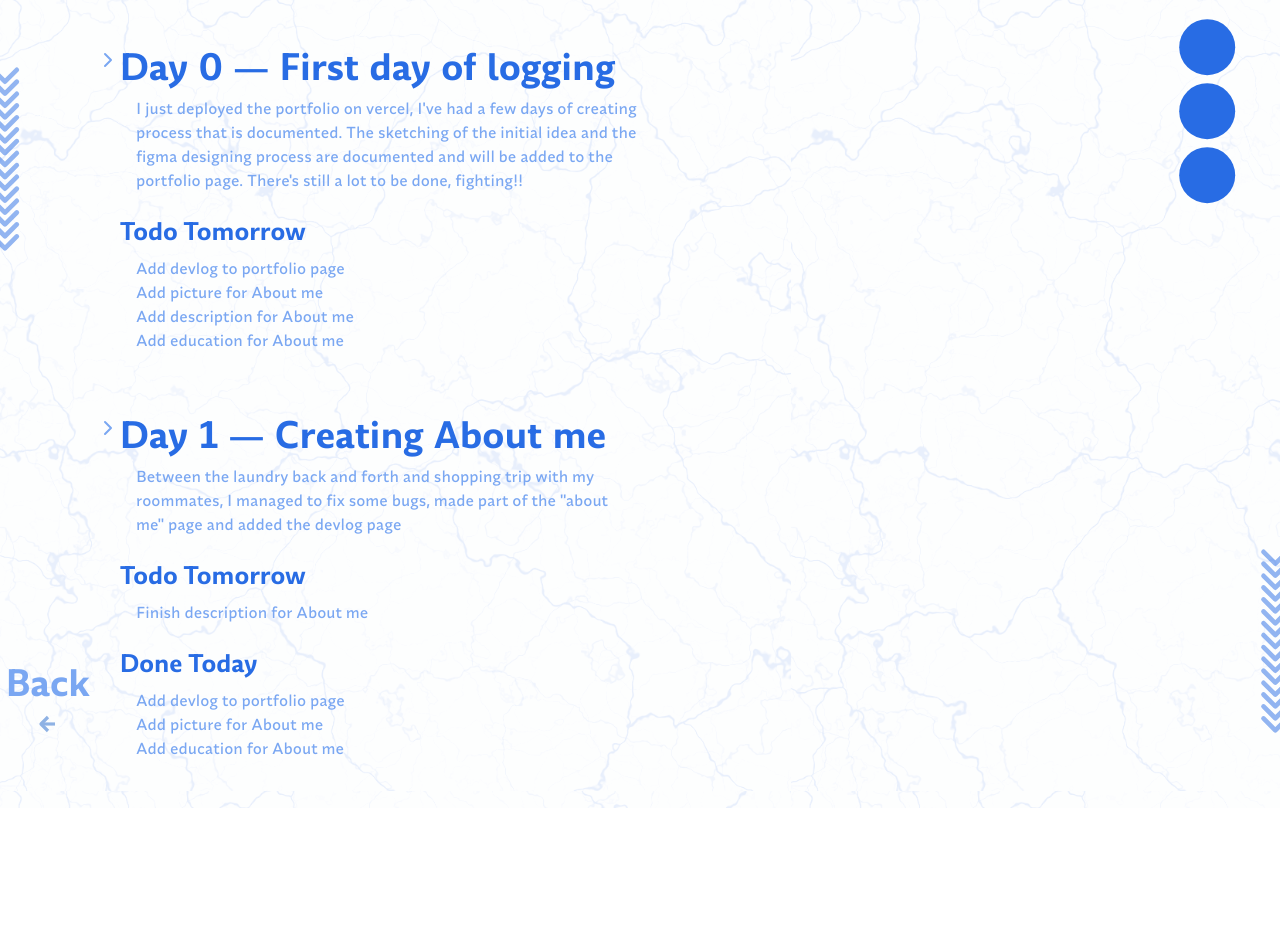
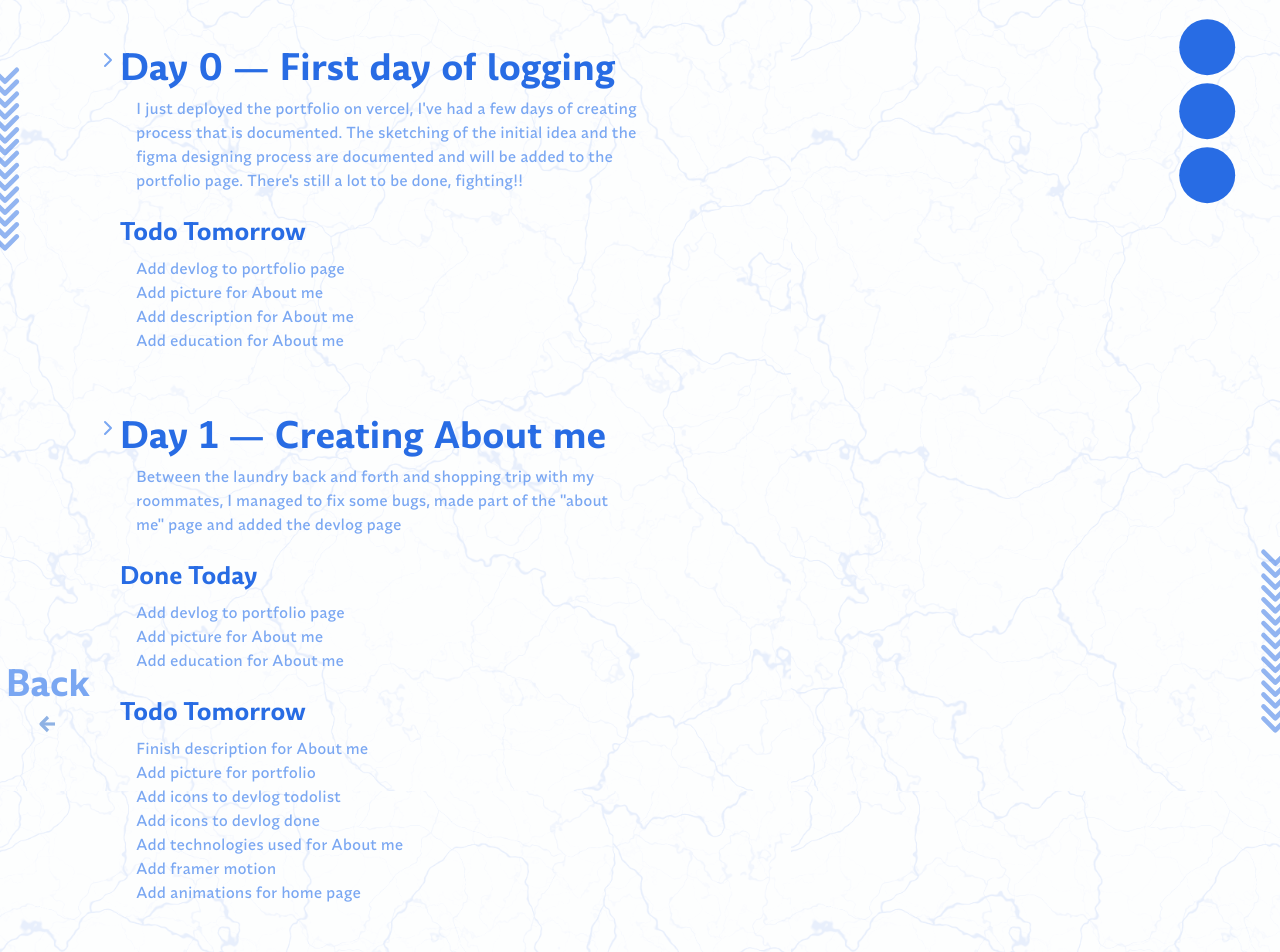
Before and after one commit to Ch3ru09/portfolio, a Next.js app: page /project/portfolio/devlog in a window 1280 px wide. Before the commit the page ends 808 px from the top, so only its background shows below. Built offline with nearby package versions, Linux system fonts and the light colour scheme.

Commit message:
updated devlog, logo and devlog page

```diff
--- a/src/app/(home)/project/portfolio/devlog/page.tsx
+++ b/src/app/(home)/project/portfolio/devlog/page.tsx
@@ -16,6 +16,18 @@ export default function Devlog() {
                 <h2>{log.title}</h2>
               </div>
               <p className="ml-4 mt-2">{log.log}</p>
+              {log.is_done.length > 0 && (
+                <>
+                  <h3 className="mt-6 text-primary text-2xl font-heading font-bold">
+                    Done Today
+                  </h3>
+                  <ul className="ml-4 mt-2">
+                    {log.is_done.map((todo, j) => {
+                      return <li key={j}>{todo}</li>;
+                    })}
+                  </ul>
+                </>
+              )}
               {log.todos.length > 0 && (
                 <>
                   <h3 className="mt-6 text-primary text-2xl font-heading font-bold">
@@ -28,18 +40,6 @@ export default function Devlog() {
                   </ul>
                 </>
               )}
-              {log.is_done.length > 0 && (
-                <>
-                  <h3 className="mt-6 text-primary text-2xl font-heading font-bold">
-                    Done Today
-                  </h3>
-                  <ul className="ml-4 mt-2">
-                    {log.is_done.map((todo, j) => {
-                      return <li key={j}>{todo}</li>;
-                    })}
-                  </ul>
-                </>
-              )}
             </div>
           </li>
         );
--- a/src/assets/portfolio/devlog.json
+++ b/src/assets/portfolio/devlog.json
@@ -3,23 +3,31 @@
     "day": 0,
     "title": "First day of logging",
     "log": "I just deployed the portfolio on vercel, I've had a few days of creating process that is documented. The sketching of the initial idea and the figma designing process are documented and will be added to the portfolio page. There's still a lot to be done, fighting!!",
+    "is_done": [],
     "todos": [
       "Add devlog to portfolio page",
       "Add picture for About me",
       "Add description for About me",
       "Add education for About me"
-    ],
-    "is_done": []
+    ]
   },
   {
     "day": 1,
     "title": "Creating About me",
     "log": "Between the laundry back and forth and shopping trip with my roommates, I managed to fix some bugs, made part of the \"about me\" page and added the devlog page",
-    "todos": ["Finish description for About me"],
     "is_done": [
       "Add devlog to portfolio page",
       "Add picture for About me",
       "Add education for About me"
+    ],
+    "todos": [
+      "Finish description for About me",
+      "Add picture for portfolio",
+      "Add icons to devlog todolist",
+      "Add icons to devlog done",
+      "Add technologies used for About me",
+      "Add framer motion",
+      "Add animations for home page"
     ]
   }
 ]
```
Also changed, not shown: src/app/icon.svg.
